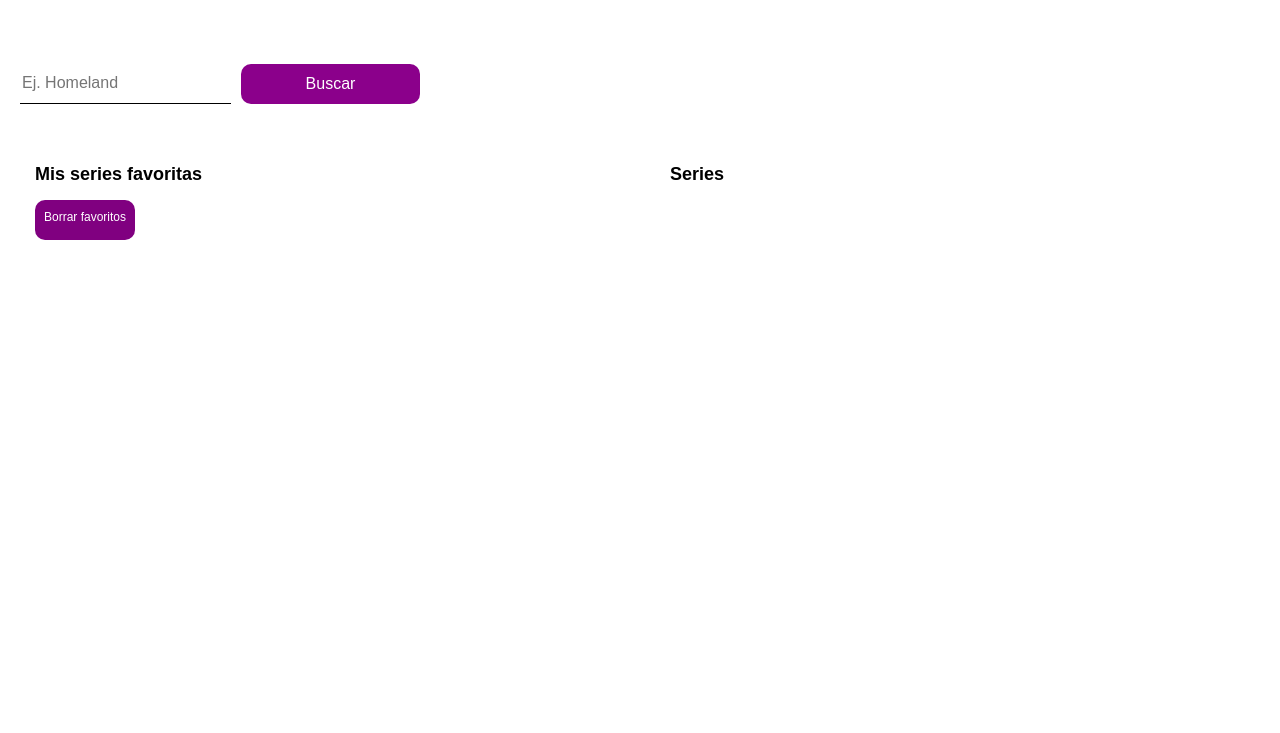
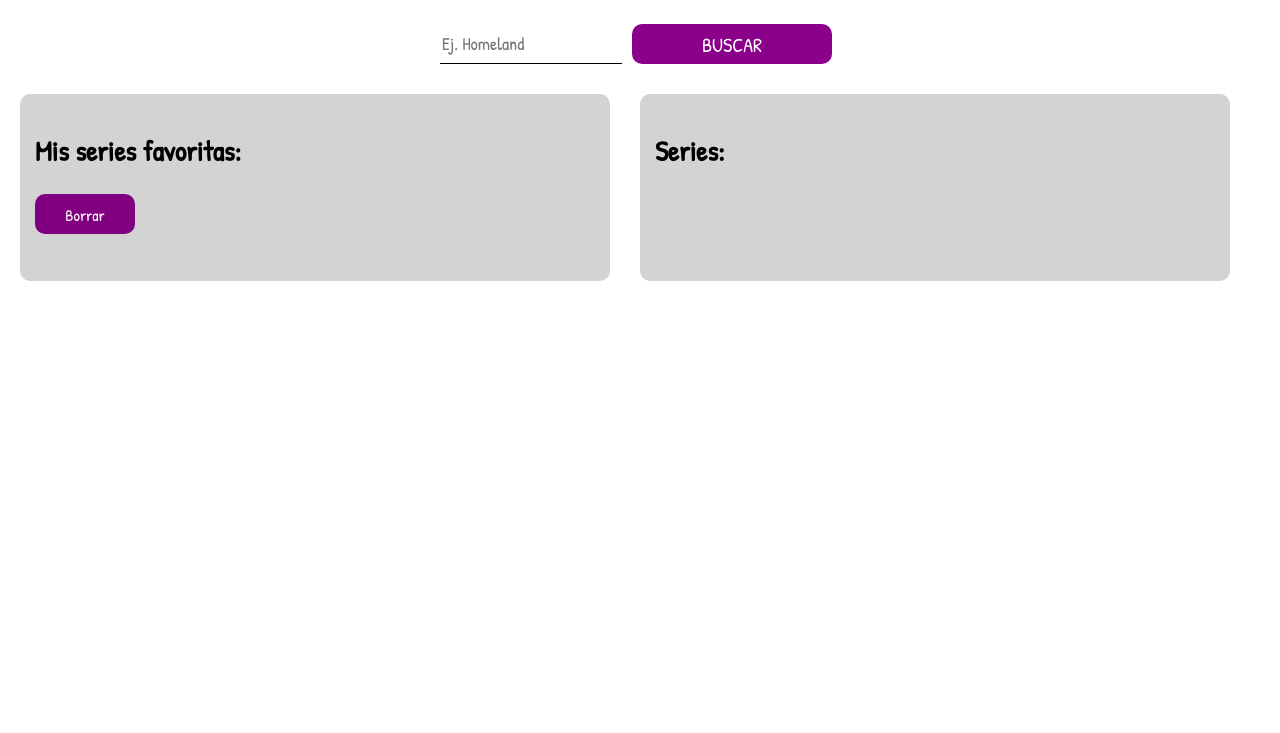
Before and after one commit to srojasz/modulo-2-evaluacion-final-srojasz, a website: page _src/templates/index.html in a window 1280 px wide. Shown: the part 107-840 px from the top of the page. After the commit the page ends 800 px from the top, so only its background shows below. Drawn offline with nearby package versions, Linux system fonts and the light colour scheme; files that its build step writes are made by us from their sources.

Commit message:
Add favs CSS styles

```diff
--- a/_src/assets/js/main.js
+++ b/_src/assets/js/main.js
@@ -8,15 +8,10 @@ let favs = [];
 // Variables globales
 
 const input = document.querySelector(".js-search__input");
-
 const searchButton = document.querySelector(".js-search__button");
-
 const showsList = document.querySelector(".js-shows__list");
-
 const favsList = document.querySelector(".js-favs__list");
-
 const showItems = document.querySelectorAll(".js-show__item");
-
 const resetButton = document.querySelector(".reset__btn");
 
 // Fetch que se ejecuta cuando hagamos click en buscar
@@ -33,6 +28,7 @@ function getServerData(event) {
       shows = serverData;
       paintShows();
       listenShows();
+      listenFavs();
     })
     .catch(function(err) {
       console.log("Error al traer los datos del servidor", err);
@@ -75,7 +71,6 @@ function paintShows() {
 
 function listenShows() {
   const showsItems = document.querySelectorAll(".js-show__item");
-
   for (const showItem of showsItems) {
     showItem.addEventListener("click", addFav);
   }
@@ -90,7 +85,6 @@ function addFav(ev) {
       return true;
     }
   });
-
   if (clickedFav) {
     const clickedFavIndex = favs.findIndex(function(fav) {
       if (fav.show.id === clickedId) {
@@ -98,7 +92,6 @@ function addFav(ev) {
       }
     });
     favs.splice(clickedFavIndex, 1);
-    console.log("Lo saco");
   } else {
     const clickedShow = shows.find(function(show) {
       if (show.show.id === clickedId) {
@@ -106,19 +99,21 @@ function addFav(ev) {
       }
     });
     favs.push(clickedShow);
-    console.log(favs);
   }
 
   paintShows();
   listenShows();
+  listenFavs();
   paintFavs();
   setFavData();
+}
 
-  // const closeButtons = document.querySelectorAll(".js-fav__close");
-  // for (const closeButton of closeButtons) {
-  //   console.log("holi");
-  //   closeButton.addEventListener("click", addFav);
-  // }
+const favItems = document.querySelectorAll(".js-fav__item");
+function listenFavs() {
+  debugger;
+  for (const favItem of favItems) {
+    favItem.addEventListener("click", addFav);
+  }
 }
 
 // Pintar favoritos
@@ -139,13 +134,16 @@ function paintFavs() {
     htmlCode += `<li class="fav__item js-fav__item" id=${favId}>`;
     htmlCode += `<div class="fav__item__header">`;
     htmlCode += `<h2 class="fav__title">${favName}</h2>`;
-    htmlCode += `<div class="fav__close js-fav__close">X</div>`;
+    htmlCode += `<i class="js-trash fas fa-trash"></i>`;
     htmlCode += `</div>`;
     htmlCode += `<img class="fav__img" src="${favImage}"/>`;
     htmlCode += "</li>";
   }
+
   favsList.innerHTML = htmlCode;
 }
+
+// Local Storage
 
 function setFavData() {
   localStorage.setItem("favs", JSON.stringify(favs));
@@ -161,12 +159,16 @@ function getFavData() {
   }
 }
 
+// Botón reset
+
 function resetFavs(ev) {
   ev.preventDefault();
   favs = [];
   paintFavs();
+  setFavData();
 }
 resetButton.addEventListener("click", resetFavs);
 
-// getServerData();
+//Funciones que arrancan al cargar la página
+
 getFavData();
--- a/_src/assets/scss/main.scss
+++ b/_src/assets/scss/main.scss
@@ -1,38 +1,25 @@
+* {
+  font-family: "Patrick Hand", cursive;
+}
+
 body {
   margin: 0;
-  padding: 20px;
+  padding: 0 20px;
   height: 100vh;
-  font-family: Arial, Helvetica, sans-serif;
+  font-family: "Patrick Hand", cursive;
+}
+
+.header {
+  display: flex;
+  flex-direction: column;
+
+  align-items: center;
 }
 
 .search__title {
-  font-family: Arial, Helvetica, sans-serif;
-  font-size: 28px;
+  font-size: 45px;
   text-align: center;
-  margin-bottom: 100px;
-}
-
-.main__container {
-  display: flex;
-
-  width: 100%;
-}
-
-.left-col {
-  width: 50%;
-  margin-right: 30px;
-}
-
-.favs__container {
-  display: flex;
-  flex-direction: column;
-  align-items: flex-start;
-  padding: 15px;
-  width: 50%;
-}
-
-.favs__list {
-  padding-inline-start: 0px;
+  margin-bottom: 40px;
 }
 
 .search {
@@ -46,8 +33,7 @@ body {
     margin: 0 10px 0 0;
     border-style: none;
     border-bottom: 1px solid black;
-    font-family: Arial, Helvetica, sans-serif;
-    font-size: 16px;
+    font-size: 18px;
   }
 
   &__button {
@@ -56,13 +42,46 @@ body {
     border: none;
     color: white;
     background-color: darkmagenta;
-    font-size: 16px;
+    font-size: 20px;
+    text-transform: uppercase;
     border-radius: 10px;
   }
 }
 
+.main__container {
+  display: flex;
+  width: 100%;
+}
+
+// Favs
+
+.left-col {
+  display: flex;
+  flex-direction: column;
+  justify-content: center;
+  align-items: ce;
+  width: 50%;
+  margin-right: 30px;
+  background-color: lightgray;
+  border-radius: 10px;
+}
+
+.favs__container {
+  display: flex;
+  flex-direction: column;
+  align-items: flex-start;
+  padding: 15px;
+  width: 50%;
+}
+
+.favs__list {
+  padding-inline-start: 0px;
+  width: 100%;
+}
+
 .favs__title {
-  font-size: 18px;
+  width: 300px;
+  font-size: 28px;
 }
 
 .fav__item {
@@ -70,9 +89,12 @@ body {
   flex-direction: column;
   justify-content: center;
   align-items: center;
+  padding-left: 10px;
   color: white;
   background-color: darkmagenta;
-  width: 200px;
+  border-radius: 10px;
+  width: 100%;
+  margin-bottom: 20px;
 
   &__header {
     display: flex;
@@ -82,11 +104,12 @@ body {
   }
 }
 .fav__img {
-  width: 150px;
+  width: 100px;
+  padding-bottom: 20px;
 }
 
 .fav__title {
-  font-size: 16px;
+  font-size: 28px;
 }
 
 .fav__close {
@@ -95,12 +118,26 @@ body {
   font-size: 20px;
 }
 
+// Shows
+
+.right-col {
+  width: 50%;
+  margin-right: 30px;
+  background-color: lightgray;
+  border-radius: 10px;
+}
+
 .shows__container {
-  margin-top: 15px;
+  display: flex;
+  flex-direction: column;
+  align-items: flex-start;
+  padding: 15px;
+  width: 50%;
 }
 
 .shows__title {
-  font-size: 18px;
+  width: 300px;
+  font-size: 28px;
 }
 
 .show__item {
@@ -126,7 +163,7 @@ body {
   height: 30px;
   background-color: purple;
   color: white;
-  font-size: 12px;
+  font-size: 16px;
   text-decoration: none;
   border-radius: 10px;
   text-align: center;
@@ -140,3 +177,8 @@ body {
   text-align: center;
   background-color: pink;
 }
+
+.fa-trash {
+  font-size: 25px;
+  padding-left: 20px;
+}
--- a/_src/templates/index.html
+++ b/_src/templates/index.html
@@ -5,7 +5,9 @@
   <meta charset="UTF-8" />
   <title>Buscador de series</title>
   <link rel="icon" href="./favicon.png" />
+  <link href="https://fonts.googleapis.com/css?family=Patrick+Hand&display=swap" rel="stylesheet">
   <link rel="stylesheet" href="./assets/css/main.css" />
+  <script src="https://kit.fontawesome.com/b9e106a0ae.js" crossorigin="anonymous"></script>
 </head>
 
 <body>
@@ -22,26 +24,24 @@
   <main class="main__container">
     <div class="left-col">
 
-
-
       <section class="favs__container js-favs__container">
-        <h2 class="favs__title">Mis series favoritas</h2>
-        <a class="reset__btn js-reset__btn" href="">Borrar favoritos</a>
+        <h2 class="favs__title">Mis series favoritas:</h2>
+        <a class="reset__btn js-reset__btn" href="">Borrar</a>
         <ul class="favs__list js-favs__list">
 
         </ul>
       </section>
     </div>
 
+    <div class="right-col">
+      <section class="shows__container js-shows__container">
+        <h2 class="shows__title">Series:</h2>
+        <ul class="shows__list js-shows__list">
 
-    <section class="shows__container js-shows__container">
-      <h2 class="shows__title">Series</h2>
-      <ul class="shows__list js-shows__list">
+        </ul>
 
-      </ul>
-
-    </section>
-
+      </section>
+    </div>
 
   </main>
 
```
